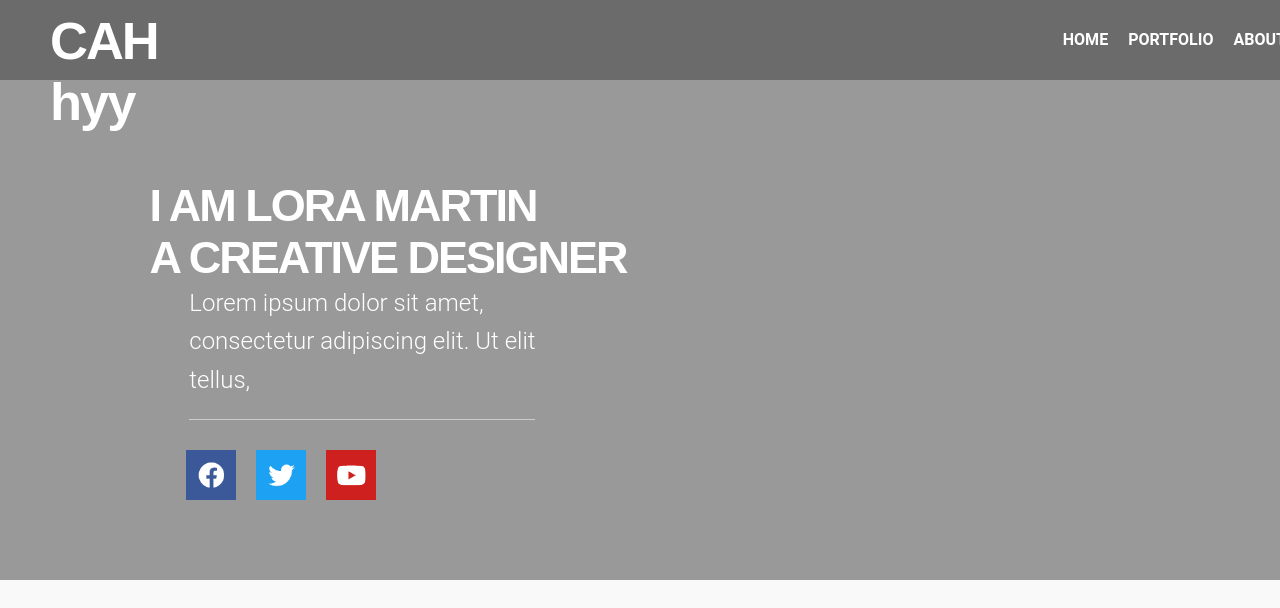
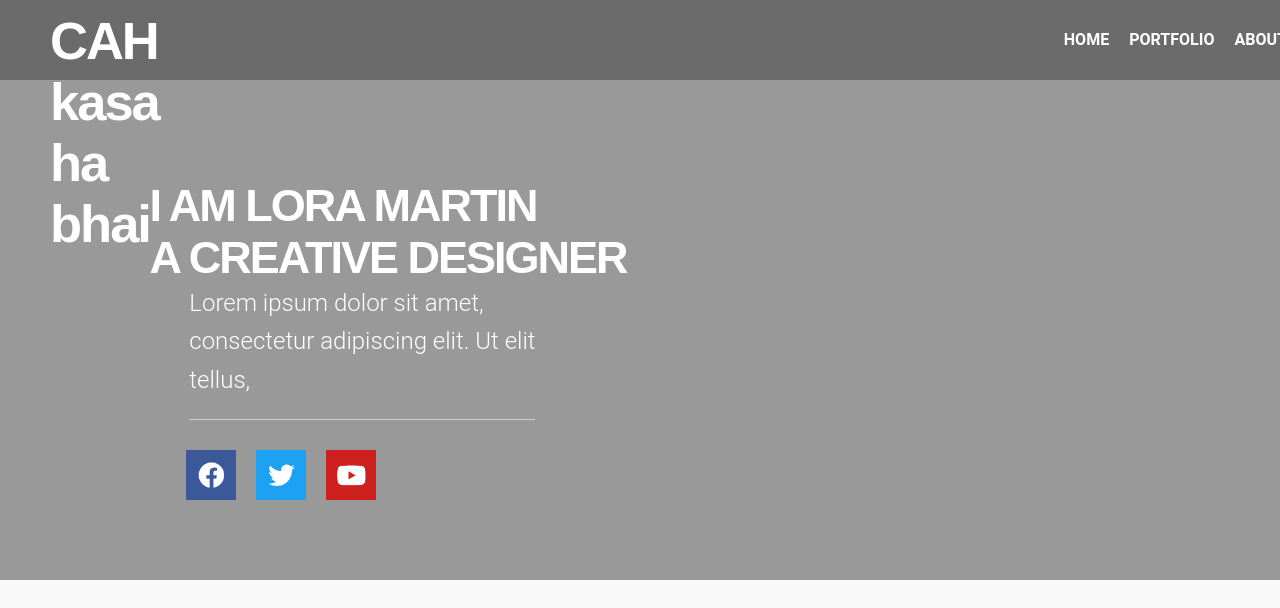
Before and after one commit to ishu9068/CAH, a plain HTML site: page index.html in a window 1280 px wide. Shown: the top 608 px of the page. Drawn offline with Linux system fonts and the light colour scheme; a web font is replaced by a local one.

Commit message:
first commit

```diff
--- a/index.html
+++ b/index.html
@@ -16,7 +16,7 @@
       <header>
         <nav class="navbar">
           <div class="section1 logo">
-            <h1>CAH hyy</h1>
+            <h1>CAH kasa ha bhai</h1>
           </div>
           <div class="section2">
             <a>Home</a>
```
